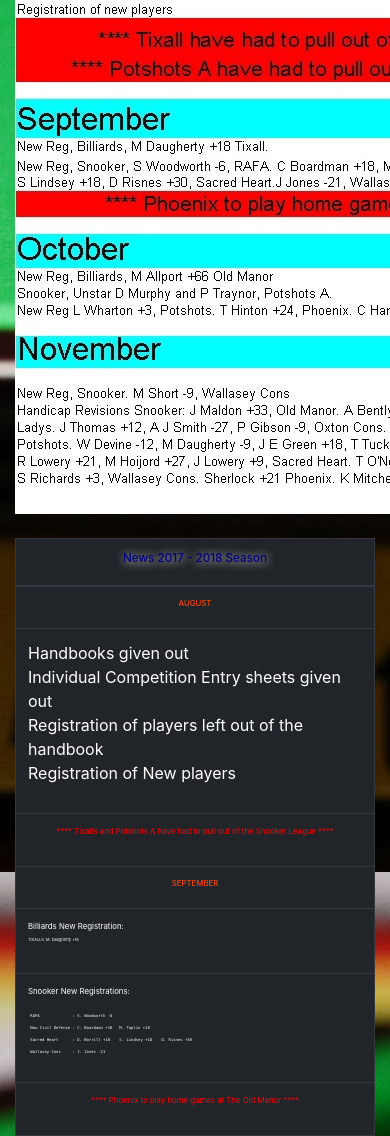
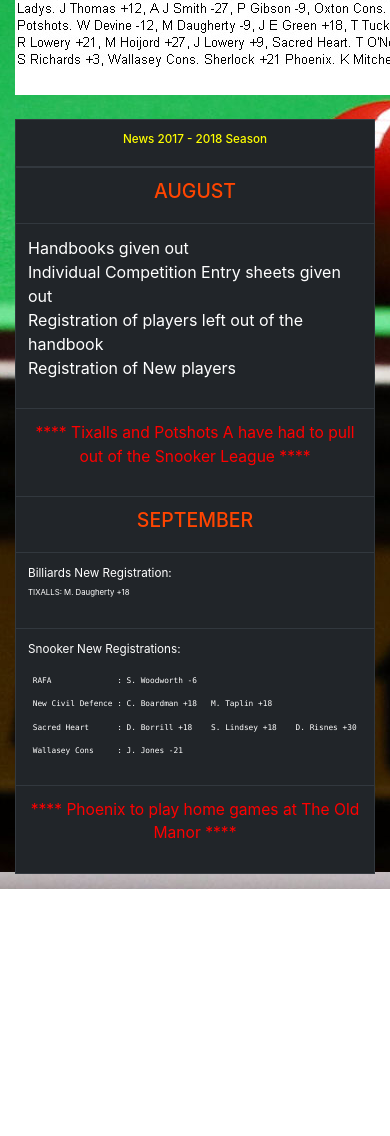
Before and after one commit to Antony-Cooke/WSL, a plain HTML site: page News.html in a window 390 px wide. Shown: the part 700-1836 px from the top of the page. After the commit the page ends 1589 px from the top, so only its background shows below. Drawn offline with nearby package versions, Linux system fonts and the light colour scheme.

Commit message:
Fix News formatting for mobile

```diff
--- a/News.html
+++ b/News.html
@@ -103,10 +103,10 @@
     <div class='container'>
       <div class='row'>
         <div class='col-sm-12'>
-          <p style="text-align:center; color:yellow; font-size: 60px"> Wirral Billiards and Snooker League</p>
+          <h1 style="text-align:center; color:yellow; font-size: 5vw"> Wirral Billiards and Snooker League</h1>
         </div>
         <div class='col-sm-12'>
-          <p style="text-align:center; color:white; font-size: 60px"> NEWS</p>
+          <h1 style="text-align:center; color:white; font-size: 5vw"> NEWS</h1>
         </div>
         <div class='col-sm-12'>
           <br>
@@ -122,19 +122,19 @@
             <thead>
               <tr style="color: yellow">
                 <th>
-                  <h1 style="text-align:center; color:navy; text-shadow:1px 1px 10px white; font-size:3vw">News 2017 - 2018 Season</h1>
+                  <h1 style="text-align:center; color:yellow; font-size:3vw">News 2017 - 2018 Season</h1>
                 </th>
               </tr>
             </thead>
             <tbody>
               <tr>
                 <td>
-                  <h2 style="text-align:center; color:orangered; font-size:2vw">AUGUST</h2>
+                  <h1 style="text-align:center; color:orangered; font-size:5vw">AUGUST</h1>
                 </td>
               </tr>
               <tr>
                 <td>
-                  <p style="text-align:left; color:white; font: size 1.5vw">Handbooks given out
+                  <p style="text-align:left; color:white; font: size 3vw">Handbooks given out
                     <br>Individual Competition Entry sheets given out
                     <br>Registration of players left out of the handbook
                     <br>Registration of New players</p>
@@ -142,28 +142,28 @@
               </tr>
               <tr>
                 <td>
-                  <p style="text-align:center; color:red; font-size:2vw"> **** Tixalls and Potshots A have had to pull out of the Snooker League ****
+                  <p style="text-align:center; color:red; font-size:4vw"> **** Tixalls and Potshots A have had to pull out of the Snooker League ****
                   </p>
                 </td>
               </tr>
               <tr>
                 <td>
-                  <h2 style="text-align:center; color:orangered; font-size:2vw">SEPTEMBER</h2>
+                  <h2 style="text-align:center; color:orangered; font-size:5vw">SEPTEMBER</h2>
                 </td>
               </tr>
               <tr>
                 <td>
-                  <p style="text-align:left; color:white; font-size:2vw">Billiards New Registration:
+                  <p style="text-align:left; color:white; font-size:3vw">Billiards New Registration:
                     <br>
-                    <tab style="font-size:1vw"> TIXALLS: M. Daugherty +18</tab>
+                    <tab style="font-size:2vw"> TIXALLS: M. Daugherty +18</tab>
                   </p>
                 </td>
               </tr>
               <tr>
                 <td>
-                  <p style="text-align:left; color:white; font-size:2vw">Snooker New Registrations:
+                  <p style="text-align:left; color:white; font-size:3vw">Snooker New Registrations:
                     <br>
-                    <pre style="text-align:left; color:white; font-size:1vw"> RAFA              : S. Woodworth -6
+                    <pre style="text-align:left; color:white; font-size:2vw"> RAFA              : S. Woodworth -6
                       <br> New Civil Defence : C. Boardman +18   M. Taplin +18
                       <br> Sacred Heart      : D. Borrill +18    S. Lindsey +18    D. Risnes +30
                       <br> Wallasey Cons     : J. Jones -21</pre>
@@ -172,7 +172,7 @@
               </tr>
               <tr>
                 <td>
-                  <p style="text-align:center; color:red; font-size:2vw"> **** Phoenix to play home games at The Old Manor ****
+                  <p style="text-align:center; color:red; font-size:4vw"> **** Phoenix to play home games at The Old Manor ****
                   </p>
                 </td>
               </tr>
```
